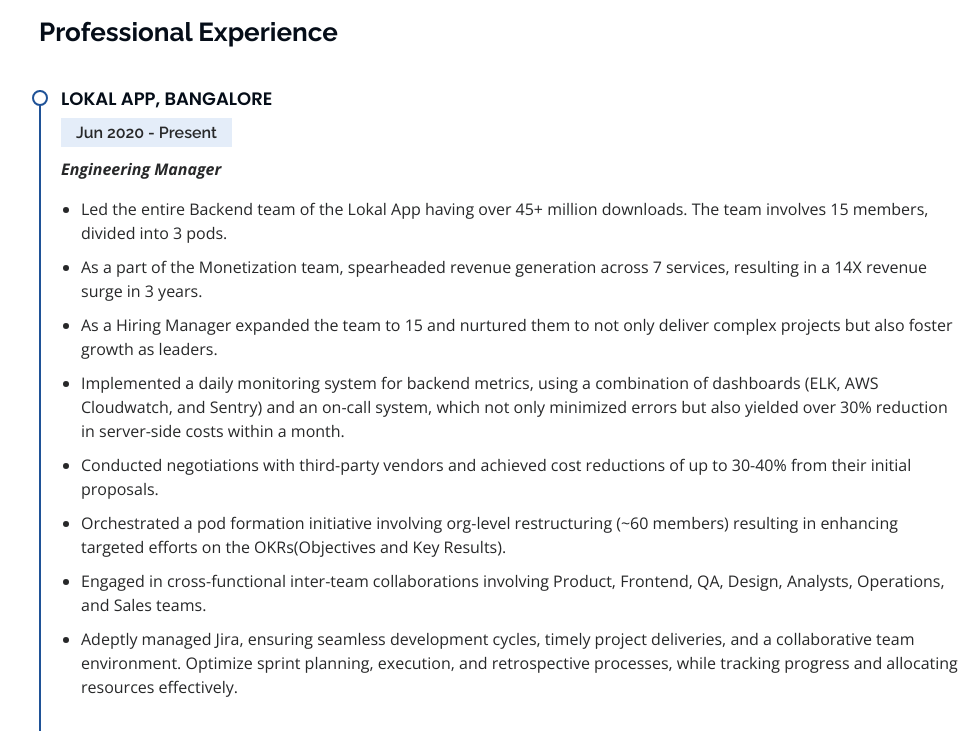
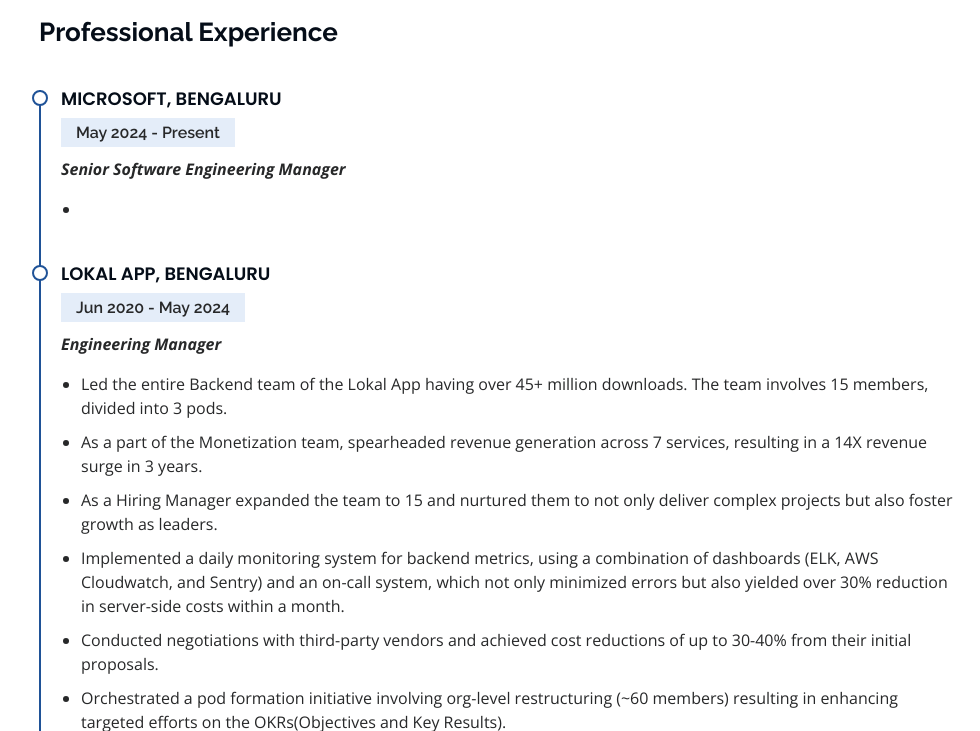
Before and after one commit to UjjwalPandey/personal-website, a plain HTML site: page index.html in a window 1280 px wide. Shown: the part 1712-2443 px from the top of the page, without its empty margins (291-1271 px from the left). Drawn offline with nearby package versions, Linux system fonts and the light colour scheme.

Commit message:
Updated Experience.html

```diff
--- a/index.html
+++ b/index.html
@@ -40,7 +40,7 @@
             <div class="profile">
                 <img src="assets/img/profile-img.webp" alt="" class="img-fluid rounded-circle">
                 <h1 class="text-light"><a href="index.html">Ujjwal Pandey</a></h1>
-                <p class="nav-designation">Engineering Manager @ Lokal</p>
+                <p class="nav-designation">Senior Engineering Manager @ Microsoft</p>
                 <div class="social-links mt-3 text-center">
                     <a href="https://www.linkedin.com/in/ujjwalpandey/" class="linkedin" target="_blank"><i class="bx bxl-linkedin"></i></a>
                     <a href="https://twitter.com/ujjwal01pandey" class="twitter" target="_blank"><i class="bx bxl-twitter"></i></a>
@@ -106,7 +106,7 @@
                         <div class="row">
                             <div class="col-lg-6">
                                 <ul>
-                                    <li><i class="bi bi-chevron-right"></i> <strong>Current Role:</strong> <span>Engineering Manager</span></li>
+                                    <li><i class="bi bi-chevron-right"></i> <strong>Current Role:</strong> <span>Senior Software Engineering Manager</span></li>
                                     <li><i class="bi bi-chevron-right"></i> <strong>Total Experience:</strong> <span id="yoe_duration"></span></li>
                                 </ul>
                             </div>
@@ -136,8 +136,16 @@
                     <div class="col-lg-12" data-aos="fade-up" data-aos-delay="100">
                         <h3 class="resume-title">Professional Experience</h3><br />
                         <div class="resume-item">
-                            <h4>Lokal App, Bangalore</h4>
-                            <h5>Jun 2020 - Present</h5>
+                            <h4>Microsoft, Bengaluru</h4>
+                            <h5>May 2024 - Present</h5>
+                            <p><em><b>Senior Software Engineering Manager</b></em></p>
+                            <ul>
+                                <li></li>
+                            </ul>
+                        </div>
+                        <div class="resume-item">
+                            <h4>Lokal App, Bengaluru</h4>
+                            <h5>Jun 2020 - May 2024</h5>
                             <p><em><b>Engineering Manager</b></em></p>
                             <ul>
                                 <li>Led the entire Backend team of the Lokal App having over 45+ million downloads. The team involves 15 members, divided into 3 pods. </li>
```
